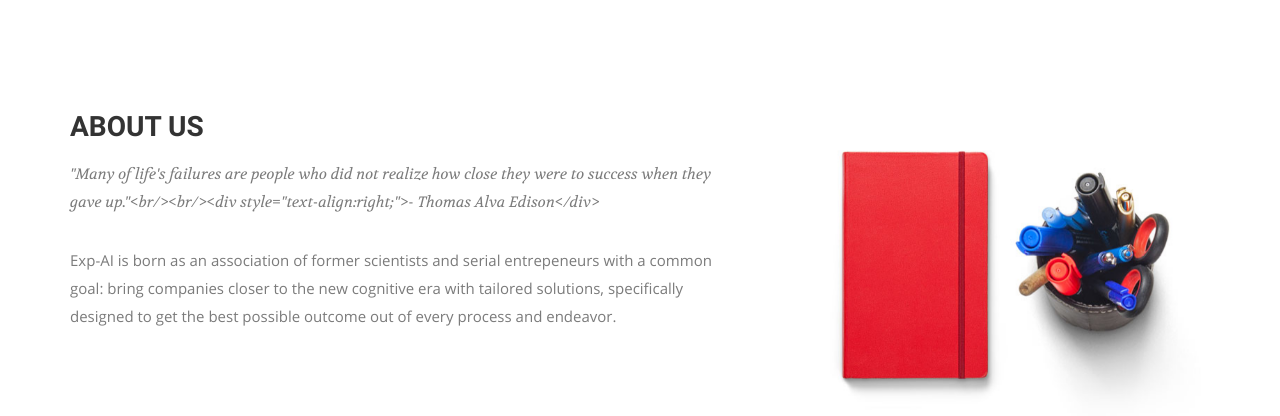
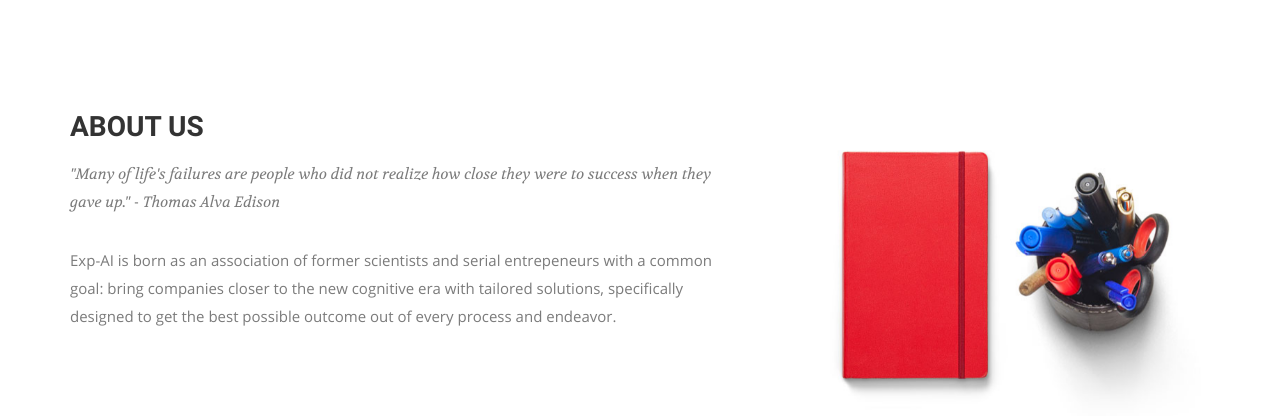
Before and after one commit to danielperezr88/danielperezr88.github.io, a plain HTML site: page index.html in a window 1280 px wide. Shown: the part 757-1173 px from the top of the page. Drawn offline with nearby package versions, Linux system fonts and the light colour scheme.

Commit message:
Deploy from Forestry.io

```diff
--- a/index.html
+++ b/index.html
@@ -117,7 +117,7 @@
         <div class="block">
           <div class="section-title">
             <h2>About Us</h2>
-            <p>&#34;Many of life&#39;s failures are people who did not realize how close they were to success when they gave up.&#34;&lt;br/&gt;&lt;br/&gt;&lt;div style=&#34;text-align:right;&#34;&gt;- Thomas Alva Edison&lt;/div&gt;</p>
+            <p>&#34;Many of life&#39;s failures are people who did not realize how close they were to success when they gave up.&#34; - Thomas Alva Edison</p>
           </div>
           <p>Exp-AI is born as an association of former scientists and serial entrepeneurs with a common goal: bring companies closer to the new cognitive era with tailored solutions, specifically designed to get the best possible outcome out of every process and endeavor.</p>
         </div>
```
